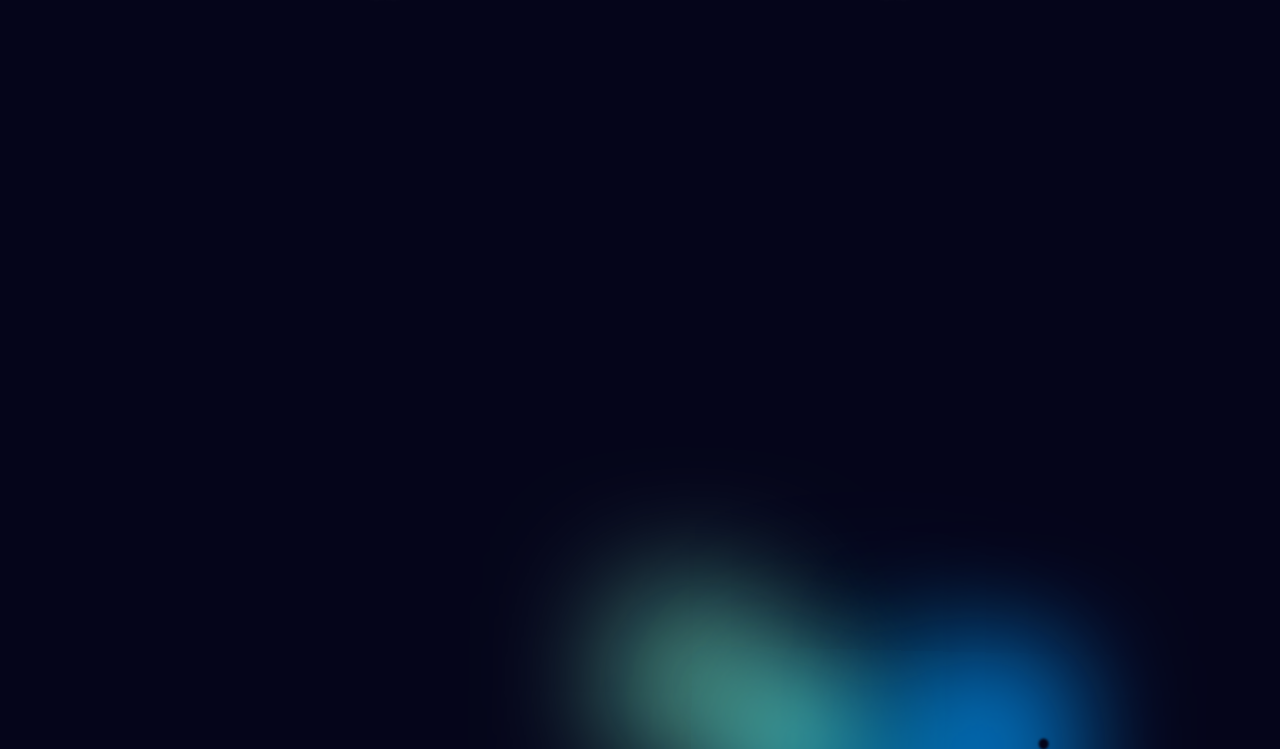
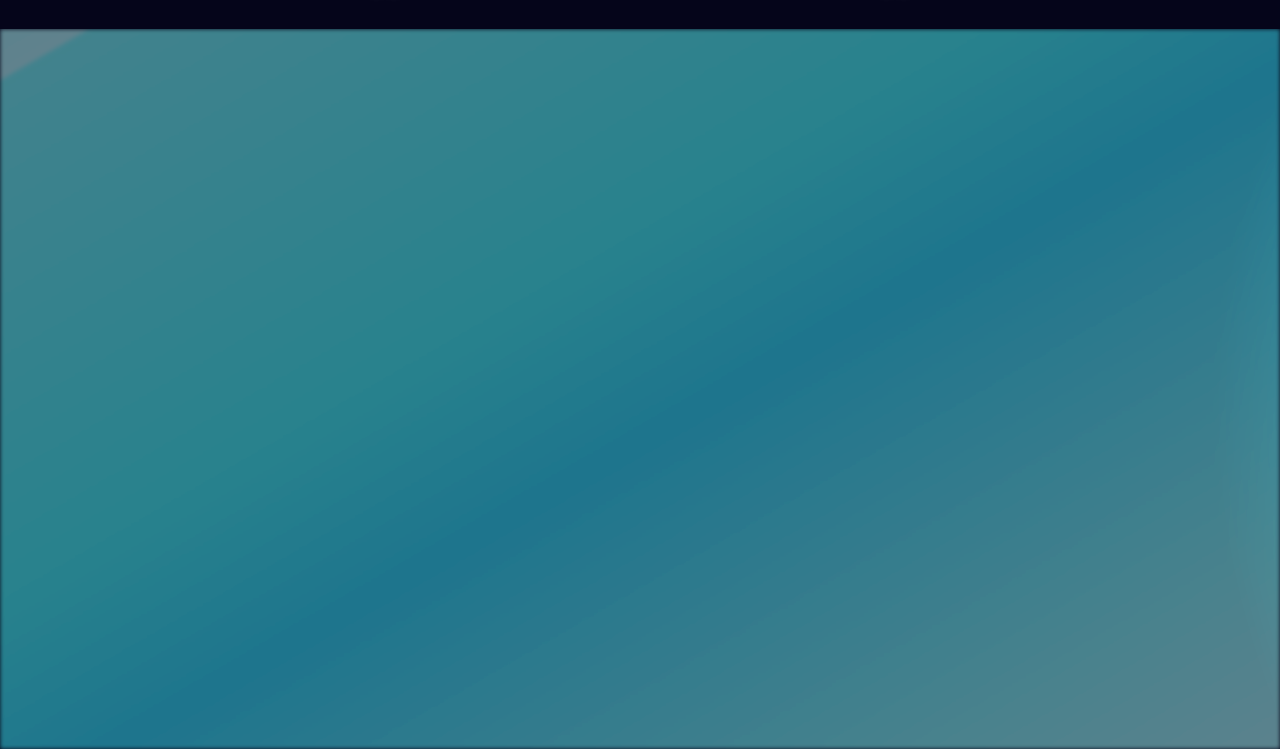
Before and after one commit to JoshDa777/aniversario-3er-mes-yipie, a plain HTML site: page index.html in a window 1280 px wide. Both pictures are taken after a click on the element "❤️". Shown: the part 87-836 px from the top of the page. Drawn offline with Linux system fonts and the light colour scheme.

Commit message:
Refactor aurora effect styles and animations
Updated background color and animation styles for aurora effect.

```diff
--- a/index.html
+++ b/index.html
@@ -10,7 +10,7 @@
         body {
             font-family: 'Segoe UI', Tahoma, Geneva, Verdana, sans-serif;
             margin: 0;
-            background-color: #05051a;
+            background-color: #05051a; /* Fondo de Noche Estelar */
             color: #ffffff;
             overflow: hidden;
             display: flex;
@@ -80,48 +80,52 @@
             opacity: 1;
         }
 
-        /* --- NUEVA AURORA (BOX-SHADOW APILADO) --- */
+        /* --- AURORA ANIMADA POR TEXTURA DE FONDO (Background Position) --- */
         #aurora-effect {
             position: absolute;
             right: 0;
-            bottom: 0;
+            top: 0; /* Cubrimos toda el área visible */
             width: 100%;
             height: 100%;
             opacity: 0;
             z-index: 8;
             transition: opacity 2s ease;
 
-            /* El elemento base es un punto muy pequeño a la derecha */
-            width: 10px;
-            height: 10px;
-            background-color: transparent; /* No queremos fondo sólido */
-            border-radius: 50%;
+            /* Degradado base (simulando la textura de partículas onduladas) */
+            background:
+                radial-gradient(circle at 100% 50%,
+                    rgba(79, 195, 247, 0.9) 0%, /* Azul claro (origen) */
+                    transparent 10%
+                ),
+                repeating-linear-gradient(
+                    150deg, /* Ángulo para simular la curva */
+                    rgba(127, 255, 212, 0.5), /* Aqua */
+                    rgba(79, 195, 247, 0.5) 10%, /* Azul */
+                    rgba(168, 223, 255, 0.5) 20% /* Blanco Azulado */
+                );
 
-            /* Creación de múltiples puntos y filamentos con box-shadow */
-            box-shadow:
-                /* Capa 1: Base Azul */
-                -50px 0 100px 80px rgba(0, 150, 255, 0.6),
-                -150px 50px 150px 100px rgba(0, 200, 255, 0.5),
-                /* Capa 2: Aqua */
-                -250px 0 100px 50px rgba(127, 255, 212, 0.7),
-                -350px -50px 120px 70px rgba(127, 255, 212, 0.6);
-
-            /* Aplica desenfoque al contenedor para el efecto de rastro */
-            filter: blur(1px);
+            /* Ajuste de tamaño para el efecto de movimiento */
+            background-size: 600% 400%;
+            filter: blur(2px) contrast(150%); /* Hace la textura de partículas más intensa */
 
             /* Clase para iniciar la animación */
             &.active {
                 opacity: 1;
-                /* Animación de movimiento horizontal y de forma (la onda) */
-                animation: aurora-wave 10s ease-in-out infinite alternate;
+                /* Animación de movimiento continuo del fondo */
+                animation: aurora-flow 25s linear infinite;
             }
         }
 
-        /* Animación: Movimiento de Onda Suave (transforma todo el grupo de sombras) */
-        @keyframes aurora-wave {
-            0% { transform: translateX(0) scaleY(1) rotate(0deg); }
-            50% { transform: translateX(-30vw) scaleY(1.2) rotate(2deg); } /* Onda hacia la izquierda y más alta */
-            100% { transform: translateX(0) scaleY(1) rotate(0deg); }
+        /* Animación: Simulación de flujo constante de partículas */
+        @keyframes aurora-flow {
+            0% {
+                /* Mueve el fondo desde la derecha hacia la izquierda */
+                background-position: 100% 50%;
+            }
+            100% {
+                /* Continúa el movimiento hacia la izquierda con ligera variación vertical (onda) */
+                background-position: 0% 40%;
+            }
         }
 
         /* Clases de control JS */
@@ -175,7 +179,7 @@
                 // 2. Ocultar el botón
                 trigger.classList.add('hidden');
 
-                // 3. INICIAR LA AURORA (Clase 'active')
+                // 3. INICIAR LA AURORA
                 auroraEffect.classList.add('active');
 
                 // 4. MOSTRAR EL MENSAJE (con retraso)
```
